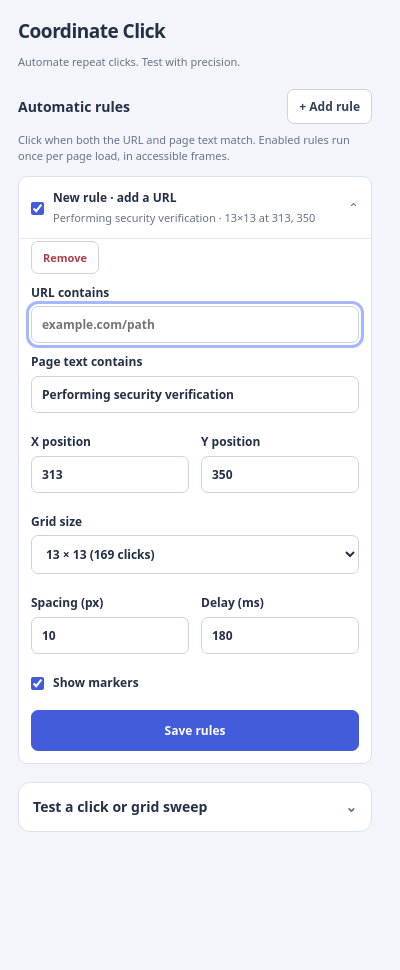
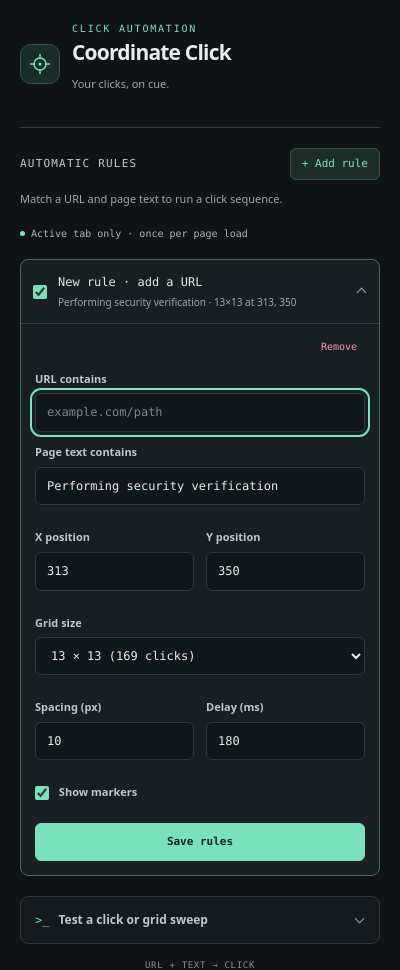
Before and after one commit to blowhacker/clickyphus, a browser extension: page popup.html in a window 400 px wide. Both pictures are taken after a click on the button "+ Add rule". Before the commit the page ends 844 px from the top, so only its background shows below. Drawn offline with Linux system fonts and the light colour scheme.

Commit message:
design revamp + active tab shenanigans only

```diff
--- a/popup.html
+++ b/popup.html
@@ -6,290 +6,84 @@
   <meta name="viewport" content="width=device-width,initial-scale=1">
   <title>Coordinate Click</title>
   <style>
-    * {
-      box-sizing: border-box;
+    * { box-sizing: border-box; }
+    :root {
+      color-scheme: dark;
+      --bg: #101316; --surface: #191e23; --line: #303940;
+      --text: #e6ecef; --muted: #9aa8b2; --accent: #79e2bc;
+      --mono: ui-monospace, SFMono-Regular, Menlo, Consolas, monospace;
+      font: 13px/1.5 system-ui, sans-serif;
+      color: var(--text); background: var(--bg);
     }
-
-    :root {
-      color-scheme: light;
-      font: 13px/1.45 system-ui, sans-serif;
-      color: #243047;
-      background: #f3f5fa;
-    }
-
-    body {
-      width: 390px;
-      margin: 0;
-      padding: 18px;
-      max-height: 590px;
-      overflow-y: auto;
-    }
-
-    h1 {
-      font-size: 19px;
-      letter-spacing: -.5px;
-      margin: 0;
-    }
-
-    h2 {
-      font-size: 14px;
-      margin: 0;
-    }
-
-    .intro {
-      margin-bottom: 20px;
-    }
-
-    .intro p {
-      margin: 3px 0 0;
-    }
-
-    label {
-      display: block;
-      margin: 10px 0;
-      font-size: 12px;
-      font-weight: 600;
-    }
-
-    input:not([type=checkbox]),
-    select {
-      width: 100%;
-      margin-top: 5px;
-      padding: 9px 10px;
-      border: 1px solid #cbd3e1;
-      border-radius: 7px;
-      background: white;
-      color: inherit;
-      font: inherit;
-    }
-
-    input[type=checkbox] {
-      accent-color: #425cdb;
-      vertical-align: middle;
-      margin: 0 6px 0 0;
-    }
-
-    button {
-      border: 1px solid #cbd3e1;
-      border-radius: 7px;
-      padding: 8px 11px;
-      background: white;
-      color: #34425b;
-      font: 600 12px system-ui;
-      cursor: pointer;
-    }
-
-    button:hover {
-      background: #edf1fb;
-      border-color: #9baad2;
-    }
-
-    :focus-visible {
-      outline: 3px solid #a7b7ff;
-      outline-offset: 2px;
-    }
-
-    button.primary {
-      width: 100%;
-      margin-top: 8px;
-      background: #425cdb;
-      border-color: #425cdb;
-      color: white;
-      padding: 11px;
-    }
-
-    button.primary:hover {
-      background: #344bc1;
-    }
-
-    .remove {
-      color: #b03c4a;
-      font-size: 11px;
-    }
-
-    .line {
-      display: grid;
-      grid-template-columns: 1fr 1fr;
-      gap: 12px;
-    }
-
-    .bar {
-      display: flex;
-      justify-content: space-between;
-      align-items: center;
-      gap: 8px;
-    }
-
-    .hint {
-      color: #66738a;
-      font-size: 11px;
-      font-weight: 400;
-    }
-
-    p.hint {
-      margin: 8px 0 12px;
-    }
-
-    .panel {
-      background: white;
-      padding: 14px;
-      border: 1px solid #dce2ed;
-      border-radius: 12px;
-      margin-top: 18px;
-    }
-
-    .panel>.hint {
-      margin-bottom: 4px;
-    }
-
-    .panel>summary {
-      display: flex;
-      align-items: center;
-      justify-content: space-between;
-      cursor: pointer;
-      list-style: none;
-      font-size: 14px;
-      font-weight: 600;
-    }
-
-    .panel>summary::-webkit-details-marker {
-      display: none;
-    }
-
-    .panel>summary::after {
-      content: '⌄';
-      color: #66738a;
-    }
-
-    .panel[open]>summary::after {
-      transform: rotate(180deg);
-    }
-
-    .rule {
-      border: 1px solid #dce2ed;
-      background: white;
-      border-radius: 9px;
-      margin: 8px 0;
-      overflow: hidden;
-    }
-
-    .rule summary {
-      padding: 12px;
-      cursor: pointer;
-      display: flex;
-      align-items: center;
-      gap: 9px;
-      list-style: none;
-    }
-
-    .rule summary::-webkit-details-marker {
-      display: none;
-    }
-
-    .rule summary::after {
-      content: '⌄';
-      color: #66738a;
-    }
-
-    .rule details[open]>summary::after {
-      transform: rotate(180deg);
-    }
-
-    .rule-summary {
-      flex: 1;
-      min-width: 0;
-    }
-
-    .rule-title,
-    .rule-meta {
-      display: block;
-      white-space: nowrap;
-      overflow: hidden;
-      text-overflow: ellipsis;
-    }
-
-    .rule-title {
-      font-size: 12px;
-      font-weight: 650;
-    }
-
-    .rule-meta {
-      font-size: 11px;
-      color: #66738a;
-      margin-top: 3px;
-    }
-
-    .rule-editor {
-      padding: 2px 12px 12px;
-      border-top: 1px solid #e5e9f1;
-    }
-
-    .rule summary .rule-enabled {
-      flex: none;
-      margin: 0;
-    }
-
-    .rule summary input[type=checkbox] {
-      margin: 0;
-    }
-
-    .rule[data-enabled="false"] .rule-summary {
-      opacity: .55;
-    }
-
-    .empty {
-      text-align: center;
-      padding: 20px 15px;
-      border: 1px dashed #cbd3e1;
-      border-radius: 9px;
-      color: #66738a;
-      font-size: 12px;
-    }
-
-    .empty strong {
-      display: block;
-      color: #34425b;
-      margin-bottom: 4px;
-    }
-
-    #rules:not(:empty)+.empty {
-      display: none;
-    }
-
-    #status {
-      white-space: pre-wrap;
-      font-size: 12px;
-      border-radius: 7px;
-      margin: 12px 0 0;
-    }
-
-    #status:empty {
-      display: none;
-    }
-
-    #status:not(:empty) {
-      padding: 10px;
-      background: #e8eefc;
-      color: #344ba0;
-    }
-
-    #status[data-tone="error"] {
-      background: #fff0f1;
-      color: #a52e40;
-    }
+    body { width: 400px; margin: 0; padding: 22px 20px 18px; max-height: 590px; overflow-y: auto; }
+    .intro { display: flex; gap: 12px; align-items: center; padding-bottom: 20px; margin-bottom: 20px; border-bottom: 1px solid var(--line); }
+    .brand-icon { width: 40px; height: 40px; flex: none; display: grid; place-items: center; background: #1a2c28; border: 1px solid #35564a; border-radius: 11px; color: var(--accent); }
+    .eyebrow { font: 10px/1.4 var(--mono); color: var(--accent); letter-spacing: 1.8px; text-transform: uppercase; margin-bottom: 3px; }
+    h1 { font-size: 21px; font-weight: 650; letter-spacing: -.8px; margin: 0; line-height: 1.25; }
+    h2 { font: 11px var(--mono); color: #bdc8cf; text-transform: uppercase; letter-spacing: 1.2px; margin: 0; }
+    .intro p { margin: 5px 0 0; }
+    label { display: block; margin: 12px 0; font-size: 11px; font-weight: 550; color: #bdc8cf; }
+    input:not([type=checkbox]), select { width: 100%; margin-top: 6px; padding: 10px 11px; border: 1px solid var(--line); border-radius: 6px; background: #11161a; color: var(--text); font: 12px/1.4 var(--mono); transition: border-color .15s; }
+    input::placeholder { color: #778690; }
+    input:hover, select:hover { border-color: #53616a; }
+    input[type=checkbox] { accent-color: var(--accent); vertical-align: middle; margin: 0 7px 0 0; width: 14px; height: 14px; cursor: pointer; }
+    button { border: 1px solid #3c5149; border-radius: 6px; padding: 8px 11px; background: #1d2d27; color: var(--accent); font: 550 11px/1.3 var(--mono); cursor: pointer; transition: background .15s, border-color .15s; }
+    button:hover { background: #293f35; border-color: #79e2bc; }
+    :focus-visible { outline: 2px solid var(--accent); outline-offset: 3px; }
+    button.primary { width: 100%; margin-top: 10px; background: var(--accent); border-color: var(--accent); color: #10251e; padding: 11px; font-weight: 700; }
+    button.primary:hover { background: #a0f1d3; border-color: #a0f1d3; }
+    .remove { background: transparent; border-color: transparent; color: #ed9eaa; font-size: 10px; padding: 5px 7px; }
+    .remove:hover { background: #35232a; border-color: #65404a; }
+    .line { display: grid; grid-template-columns: 1fr 1fr; gap: 12px; }
+    .bar { display: flex; justify-content: space-between; align-items: center; gap: 8px; }
+    .hint { color: var(--muted); font-size: 11px; font-weight: 400; }
+    p.hint { margin: 10px 0 14px; line-height: 1.6; }
+    .scope { display: inline-flex; align-items: center; gap: 6px; font: 10px var(--mono); color: #a6b8b0; margin: 0 0 12px; }
+    .scope::before { content: ''; width: 5px; height: 5px; border-radius: 50%; background: var(--accent); }
+    .panel { background: #151a1e; padding: 14px; border: 1px solid var(--line); border-radius: 8px; margin-top: 20px; }
+    .panel > .hint { margin-bottom: 4px; }
+    .panel > summary { display: flex; align-items: center; gap: 9px; cursor: pointer; list-style: none; font-size: 12px; font-weight: 550; color: #bdc8cf; }
+    .panel > summary::before { content: '>_'; color: var(--accent); font: 12px var(--mono); }
+    .panel > summary::-webkit-details-marker, .rule summary::-webkit-details-marker { display: none; }
+    .panel > summary::after, .rule summary::after { content: ''; width: 6px; height: 6px; flex: none; border-right: 1.5px solid var(--muted); border-bottom: 1.5px solid var(--muted); transform: rotate(45deg); margin: -3px 2px 0 auto; }
+    .panel[open] > summary::after, .rule details[open] > summary::after { transform: rotate(225deg); margin-top: 3px; }
+    .rule { border: 1px solid var(--line); background: var(--surface); border-radius: 8px; margin: 8px 0; overflow: hidden; }
+    .rule:has(details[open]) { border-color: #4b685e; }
+    .rule summary { padding: 13px 12px; cursor: pointer; display: flex; align-items: center; gap: 11px; list-style: none; }
+    .rule summary:hover { background: #20272d; }
+    .rule-summary { flex: 1; min-width: 0; }
+    .rule-title, .rule-meta { display: block; white-space: nowrap; overflow: hidden; text-overflow: ellipsis; }
+    .rule-title { font: 12px/1.5 var(--mono); color: #deebe5; }
+    .rule-meta { font-size: 10px; color: var(--muted); margin-top: 4px; }
+    .rule-editor { padding: 2px 14px 14px; border-top: 1px solid var(--line); }
+    .rule-editor > .bar { justify-content: flex-end; margin-top: 8px; }
+    .rule-editor > .bar label:empty { display: none; }
+    .rule summary .rule-enabled { flex: none; margin: 0; }
+    .rule summary input[type=checkbox] { margin: 0; }
+    .rule[data-enabled="false"] .rule-title { color: var(--muted); }
+    .empty { text-align: center; padding: 25px 20px; border: 1px dashed #3a454d; border-radius: 8px; color: var(--muted); font-size: 11px; background: #151a1e; }
+    .empty::before { content: '[ + ]'; display: block; color: var(--accent); font: 18px var(--mono); margin-bottom: 12px; }
+    .empty strong { display: block; font-size: 13px; font-weight: 550; color: var(--text); margin-bottom: 5px; }
+    #rules:not(:empty) + .empty { display: none; }
+    #status { white-space: pre-wrap; font-size: 11px; border-radius: 6px; margin: 12px 0 0; }
+    #status:empty { display: none; }
+    #status:not(:empty) { padding: 10px 12px; border: 1px solid #35564a; background: #1a2c28; color: #a0f1d3; }
+    #status[data-tone="error"] { border-color: #65404a; background: #302129; color: #ffb2bd; }
+    .footer { margin: 16px 0 0; text-align: center; font: 9px var(--mono); letter-spacing: .7px; color: #819099; }
+    @media (prefers-reduced-motion: reduce) { * { transition: none !important; } }
   </style>
 </head>
 
 <body>
   <header class="intro">
-    <h1>Coordinate Click</h1>
-    <p class="hint">Automate repeat clicks. Test with precision.</p>
+    <div class="brand-icon" aria-hidden="true"><svg width="24" height="24" viewBox="0 0 24 24" fill="none" stroke="currentColor" stroke-width="1.5"><circle cx="12" cy="12" r="6"/><path d="M12 2v5m0 10v5M2 12h5m10 0h5"/><circle cx="12" cy="12" r="1.5" fill="currentColor" stroke="none"/></svg></div>
+    <div><div class="eyebrow">Click automation</div><h1>Coordinate Click</h1><p class="hint">Your clicks, on cue.</p></div>
   </header>
   <div class="bar">
     <h2>Automatic rules</h2><button id="add" type="button">+ Add rule</button>
   </div>
-  <p class="hint">Click when both the URL and page text match. Enabled rules run once per page load, in accessible
-    frames.</p>
+  <p class="hint">Match a URL and page text to run a click sequence.</p>
+  <div class="scope">Active tab only · once per page load</div>
   <div id="rules"></div>
   <div class="empty"><strong>No rules yet</strong>Add a rule to automate clicks on a matching page.</div>
   <p id="status" role="status" aria-live="polite"></p>
@@ -324,6 +118,7 @@
       <button type="button" class="save primary">Save rules</button>
     </section>
   </template>
+  <p class="footer">URL + TEXT → CLICK</p>
   <script src="popup.js"></script>
   <script src="popup-layout.js"></script>
 </body>
--- a/watcher.js
+++ b/watcher.js
@@ -23,6 +23,12 @@
   // Background worker checks this before each click. Always scan the live DOM,
   // rather than trusting the one-time AUTO_TEXT_FOUND notification.
   chrome.runtime.onMessage.addListener((message, sender, sendResponse) => {
+    if (message?.type === 'RECHECK_AUTO_RULES') {
+      reported.clear();
+      scan();
+      sendResponse({ok: true});
+      return false;
+    }
     if (message?.type !== 'CHECK_TEXT_PRESENT') return false;
     const needle = message.textMatch?.trim().toLowerCase();
     sendResponse({present: !!needle && containsText(document.body || document.documentElement, needle)});
```
Also changed, not shown: background.js (+37 -2 lines), README.md.
